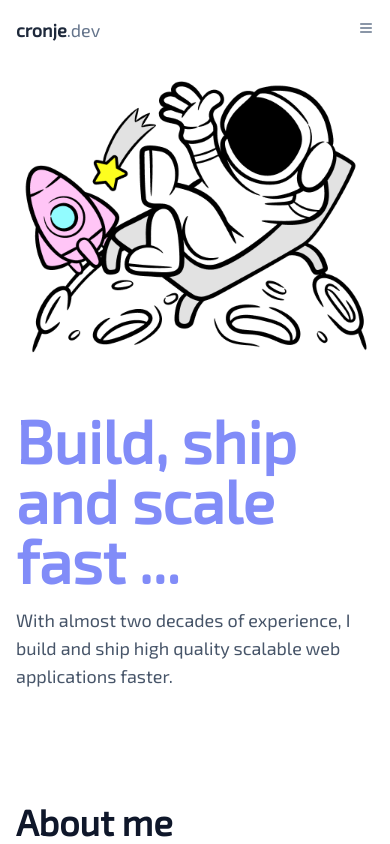
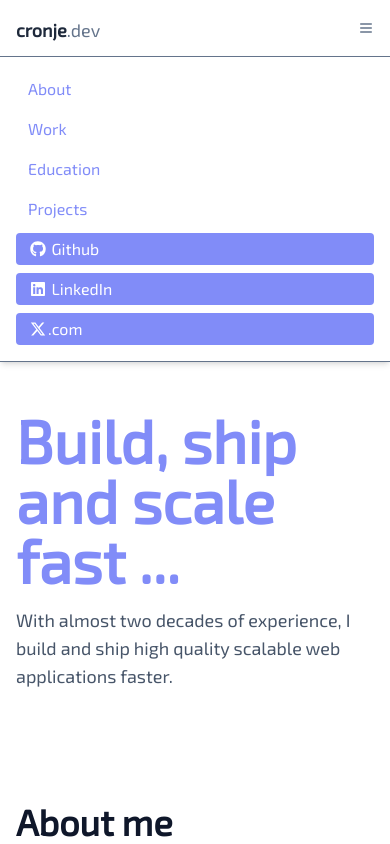
Before and after one commit to corcronje/portfolio-next, a Next.js app: page / in a window 390 px wide. Both pictures are taken after a click on the button "Toggle Menu". Shown: the top 844 px of the page. Built offline with nearby package versions, Linux system fonts and the light colour scheme.

Commit message:
[main] Add toggle event

```diff
--- a/src/components/Navbar.tsx
+++ b/src/components/Navbar.tsx
@@ -1,8 +1,20 @@
+'use client';
 import React from "react";
 import { FontAwesomeIcon } from "@fortawesome/react-fontawesome";
-import { faGithub, faLinkedin, faTwitter, faXTwitter } from "@fortawesome/free-brands-svg-icons";
+import {
+  faGithub,
+  faLinkedin,
+  faTwitter,
+  faXTwitter,
+} from "@fortawesome/free-brands-svg-icons";
 
 function Navbar() {
+  const toggleMenu = (e) => {
+    e.preventDefault();
+    const nav = document.getElementById("nav");
+    nav.classList.toggle("hidden");
+  }
+
   return (
     <div className="flex flex-col lg:flex-row justify-between items-center p-4">
       <div className="flex w-full lg:w-auto items-center justify-between">
@@ -13,7 +25,7 @@ function Navbar() {
           <span className="text-slate-500">.dev</span>
         </a>
         <div className="block lg:hidden">
-          <button id="astronav-menu" aria-label="Toggle Menu">
+          <button onClick={toggleMenu} id="astronav-menu" aria-label="Toggle Menu">
             <svg
               fill="currentColor"
               className="w-4 h-4 text-slate-500"
@@ -38,7 +50,10 @@ function Navbar() {
           </button>
         </div>
       </div>
-      <nav className="hidden absolute lg:relative dark:bg-black bg-white p-4 lg:p-0 mt-10 w-full lg:w-auto lg:flex lg:m-0 border-b border-t border-1 border-slate-500 lg:border-none lg:shadow-none shadow-md">
+      <nav
+        id="nav"
+        className="hidden absolute lg:relative dark:bg-black bg-white p-4 lg:p-0 mt-10 w-full lg:w-auto lg:flex lg:m-0 border-b border-t border-1 border-slate-500 lg:border-none lg:shadow-none shadow-md"
+      >
         <ul className="w-full flex flex-col lg:flex-row gap-2">
           <li className="w-full">
             <a
```
